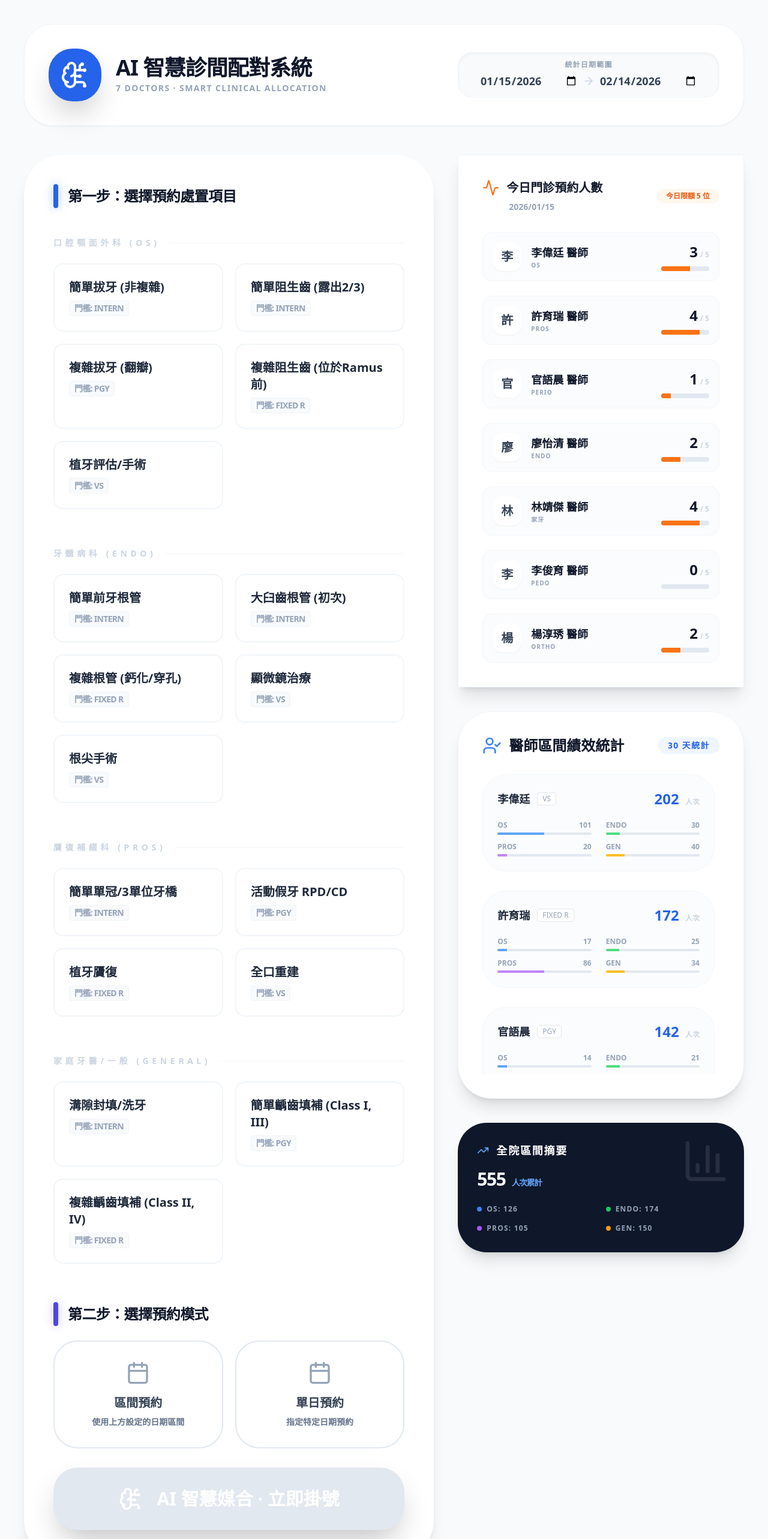
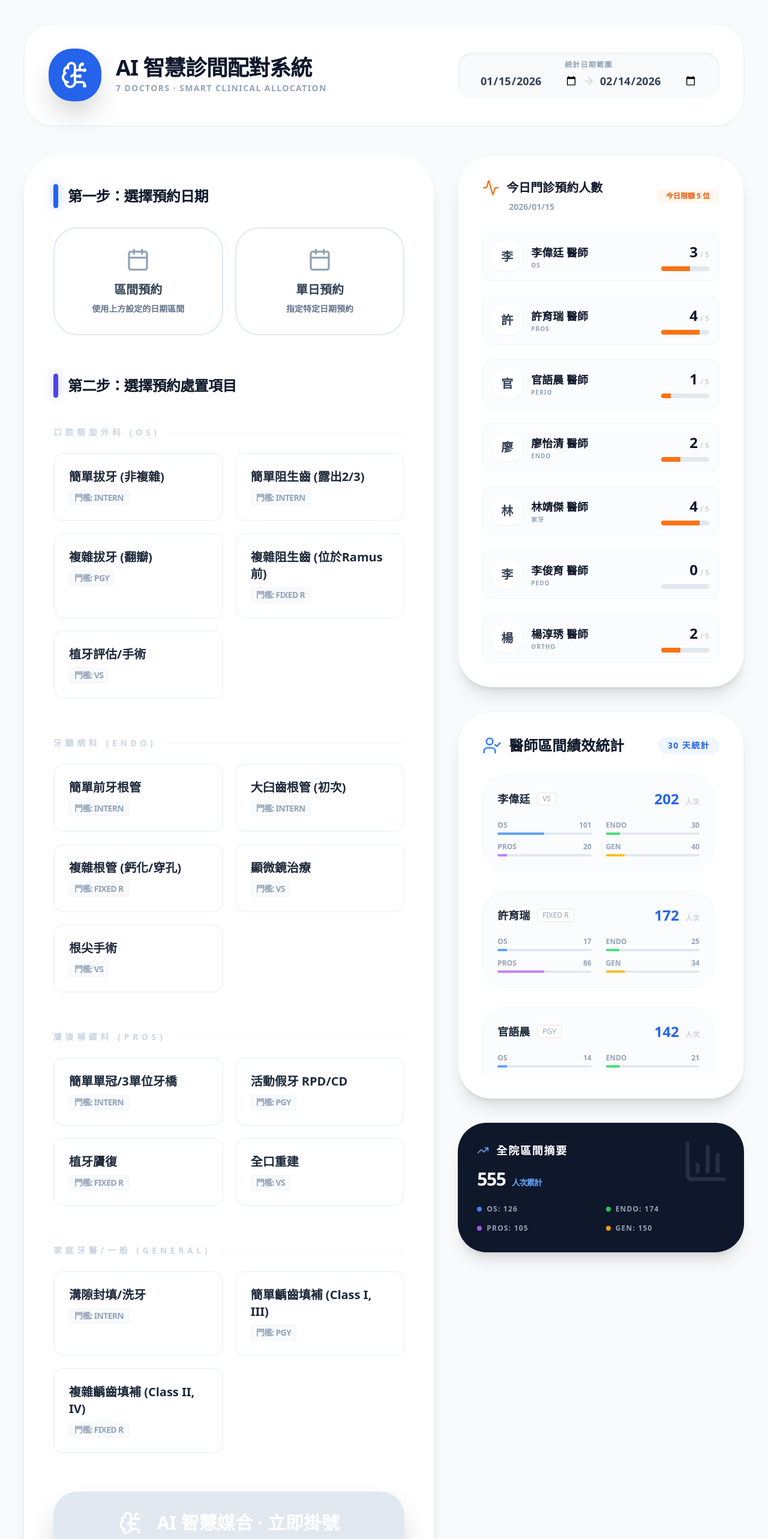
Before and after one commit to chylio/ttextt, a React (Vite) app: page / in a window 1280 px wide. Shown: the top 2566 px of the page at 60% size. Built offline with nearby package versions, Linux system fonts and the light colour scheme.

Commit message:
Update App.jsx

```diff
--- a/src/App.jsx
+++ b/src/App.jsx
@@ -25,21 +25,21 @@ export default function App() {
   const [bookedDoctor, setBookedDoctor] = useState(null);
   const [isMatching, setIsMatching] = useState(false);
 
-  // 新增：預約模式（'range' 區間 或 'single' 單日）
+  // 預約模式（'range' 區間 或 'single' 單日）
   const [bookingMode, setBookingMode] = useState("");
 
-  // 新增：單日預約日期
+  // 單日預約日期
   const [singleDate, setSingleDate] = useState("");
 
-  // 新增：實際預約的日期
+  // 實際預約的日期
   const [bookedDate, setBookedDate] = useState(null);
 
-  // 新增：追蹤實際預約的統計數據
+  // 追蹤實際預約的統計數據
   const [actualBookingStats, setActualBookingStats] = useState({
-    total:  0,
-    os: 0,
-    endo: 0,
-    pros:  0,
+    total: 0,
+    os:  0,
+    endo:  0,
+    pros: 0,
     gen: 0,
   });
 
@@ -64,7 +64,7 @@ export default function App() {
       total: clinicStats.total + actualBookingStats.total,
       os: clinicStats.os + actualBookingStats.os,
       endo: clinicStats.endo + actualBookingStats.endo,
-      pros: clinicStats.pros + actualBookingStats. pros,
+      pros: clinicStats.pros + actualBookingStats.pros,
       gen: clinicStats.gen + actualBookingStats.gen,
     }),
     [clinicStats, actualBookingStats]
@@ -79,12 +79,12 @@ export default function App() {
   const getTodayDate = () => {
     const today = new Date();
     const year = today.getFullYear();
-    const month = String(today.getMonth() + 1).padStart(2, '0');
+    const month = String(today. getMonth() + 1).padStart(2, '0');
     const day = String(today.getDate()).padStart(2, '0');
     return `${year}/${month}/${day}`;
   };
 
-  // 新增：計算優先預約日期（從區間中選擇最早的日期）
+  // 計算優先預約日期（從區間中選擇最早的日期）
   const calculatePreferredDate = () => {
     if (bookingMode === 'single' && singleDate) {
       return singleDate;
@@ -116,7 +116,7 @@ export default function App() {
         // 更新醫師的每日預約數
         setDoctors((prev) =>
           prev.map((d) =>
-            d.id === result.id ? { ...d, dailyCount: d.dailyCount + 1 } : d
+            d.id === result.id ?  { ...d, dailyCount: d.dailyCount + 1 } : d
           )
         );
 
@@ -133,9 +133,9 @@ export default function App() {
           selectedTreatments.forEach((treatment) => {
             const category = treatment.category;
             if (category === "os") {
-              newStats. os += 1;
+              newStats.os += 1;
             } else if (category === "endo") {
-              newStats. endo += 1;
+              newStats.endo += 1;
             } else if (category === "pros") {
               newStats.pros += 1;
             } else if (category === "general") {
@@ -208,47 +208,19 @@ export default function App() {
         </div>
 
         {! bookedDoctor ? (
-          <div className="grid grid-cols-1 lg:grid-cols-12 gap-10 animate-in fade-in duration-700">
-            {/* 左側：處置選擇 */}
+          <div className="grid grid-cols-1 lg: grid-cols-12 gap-10 animate-in fade-in duration-700">
+            {/* 左側：預約日期與處置選擇 */}
             <div className="lg:col-span-7 bg-white p-12 rounded-[4rem] shadow-xl border border-white relative overflow-hidden">
-              <div className="flex items-center gap-4 mb-12">
-                <div className="w-2 h-10 bg-blue-600 rounded-full shadow-[0_0_15px_rgba(37,99,235,0.4)]"></div>
-                <h2 className="text-2xl font-black text-slate-900 tracking-tight">
-                  第一步：選擇預約處置項目
-                </h2>
-              </div>
-
-              <div className="space-y-16">
-                {Object.entries(TREATMENT_DATA).map(([category, items]) => (
-                  <div key={category}>
-                    <h3 className="text-sm font-black text-slate-300 uppercase tracking-[0.4em] mb-6 flex items-center gap-4">
-                      {category} <div className="flex-1 h-[1.5px] bg-slate-50"></div>
-                    </h3>
-
-                    <div className="grid grid-cols-1 sm:grid-cols-2 gap-5">
-                      {items.map((item) => (
-                        <TreatmentItem
-                          key={item.id}
-                          item={item}
-                          isSelected={!! selectedTreatments.find((t) => t.id === item.id)}
-                          onToggle={handleToggle}
-                        />
-                      ))}
-                    </div>
-                  </div>
-                ))}
-              </div>
-
-              {/* 新增：預約模式選擇 */}
-              <div className="mt-16 space-y-6">
-                <div className="flex items-center gap-4">
-                  <div className="w-2 h-10 bg-indigo-600 rounded-full shadow-[0_0_15px_rgba(99,102,241,0.4)]"></div>
+              {/* 第一步：選擇預約日期 */}
+              <div className="mb-16">
+                <div className="flex items-center gap-4 mb-8">
+                  <div className="w-2 h-10 bg-blue-600 rounded-full shadow-[0_0_15px_rgba(37,99,235,0.4)]"></div>
                   <h2 className="text-2xl font-black text-slate-900 tracking-tight">
-                    第二步：選擇預約模式
+                    第一步：選擇預約日期
                   </h2>
                 </div>
 
-                <div className="grid grid-cols-1 sm:grid-cols-2 gap-5">
+                <div className="grid grid-cols-1 sm:grid-cols-2 gap-5 mb-6">
                   <button
                     onClick={() => {
                       setBookingMode('range');
@@ -256,12 +228,12 @@ export default function App() {
                     }}
                     className={`p-8 rounded-[2.5rem] border-2 transition-all ${
                       bookingMode === 'range'
-                        ? 'bg-indigo-50 border-indigo-500 shadow-lg'
-                        : 'bg-white border-slate-200 hover:border-indigo-300'
+                        ? 'bg-blue-50 border-blue-500 shadow-lg'
+                        : 'bg-white border-slate-200 hover:border-blue-300'
                     }`}
                   >
-                    <Calendar className={`mx-auto mb-4 ${bookingMode === 'range' ? 'text-indigo-600' : 'text-slate-400'}`} size={40} />
-                    <h3 className={`text-xl font-black mb-2 ${bookingMode === 'range' ? 'text-indigo-900' : 'text-slate-700'}`}>
+                    <Calendar className={`mx-auto mb-4 ${bookingMode === 'range' ?  'text-blue-600' : 'text-slate-400'}`} size={40} />
+                    <h3 className={`text-xl font-black mb-2 ${bookingMode === 'range' ? 'text-blue-900' : 'text-slate-700'}`}>
                       區間預約
                     </h3>
                     <p className="text-sm font-bold text-slate-500">
@@ -273,12 +245,12 @@ export default function App() {
                     onClick={() => setBookingMode('single')}
                     className={`p-8 rounded-[2.5rem] border-2 transition-all ${
                       bookingMode === 'single'
-                        ?  'bg-indigo-50 border-indigo-500 shadow-lg'
-                        :  'bg-white border-slate-200 hover:border-indigo-300'
+                        ?  'bg-blue-50 border-blue-500 shadow-lg'
+                        : 'bg-white border-slate-200 hover:border-blue-300'
                     }`}
                   >
-                    <Calendar className={`mx-auto mb-4 ${bookingMode === 'single' ? 'text-indigo-600' : 'text-slate-400'}`} size={40} />
-                    <h3 className={`text-xl font-black mb-2 ${bookingMode === 'single' ? 'text-indigo-900' :  'text-slate-700'}`}>
+                    <Calendar className={`mx-auto mb-4 ${bookingMode === 'single' ? 'text-blue-600' : 'text-slate-400'}`} size={40} />
+                    <h3 className={`text-xl font-black mb-2 ${bookingMode === 'single' ? 'text-blue-900' : 'text-slate-700'}`}>
                       單日預約
                     </h3>
                     <p className="text-sm font-bold text-slate-500">
@@ -289,19 +261,50 @@ export default function App() {
 
                 {/* 單日預約日期選擇器 */}
                 {bookingMode === 'single' && (
-                  <div className="bg-indigo-50 p-8 rounded-[2.5rem] border-2 border-indigo-200 animate-in slide-in-from-top duration-500">
-                    <label className="block text-sm font-black text-indigo-900 mb-3 uppercase tracking-widest">
+                  <div className="bg-blue-50 p-8 rounded-[2.5rem] border-2 border-blue-200 animate-in slide-in-from-top duration-500">
+                    <label className="block text-sm font-black text-blue-900 mb-3 uppercase tracking-widest">
                       選擇預約日期
                     </label>
                     <input
                       type="date"
                       value={singleDate}
-                      onChange={(e) => setSingleDate(e.target.value)}
+                      onChange={(e) => setSingleDate(e.target. value)}
                       min={todayISO()}
-                      className="w-full p-4 rounded-2xl border-2 border-indigo-300 focus:border-indigo-500 focus:ring-0 text-lg font-bold text-slate-700"
+                      className="w-full p-4 rounded-2xl border-2 border-blue-300 focus:border-blue-500 focus:ring-0 text-lg font-bold text-slate-700"
                     />
                   </div>
                 )}
+              </div>
+
+              {/* 第二步：選擇預約處置項目 */}
+              <div className="mb-16">
+                <div className="flex items-center gap-4 mb-12">
+                  <div className="w-2 h-10 bg-indigo-600 rounded-full shadow-[0_0_15px_rgba(99,102,241,0.4)]"></div>
+                  <h2 className="text-2xl font-black text-slate-900 tracking-tight">
+                    第二步：選擇預約處置項目
+                  </h2>
+                </div>
+
+                <div className="space-y-16">
+                  {Object.entries(TREATMENT_DATA).map(([category, items]) => (
+                    <div key={category}>
+                      <h3 className="text-sm font-black text-slate-300 uppercase tracking-[0.4em] mb-6 flex items-center gap-4">
+                        {category} <div className="flex-1 h-[1.5px] bg-slate-50"></div>
+                      </h3>
+
+                      <div className="grid grid-cols-1 sm:grid-cols-2 gap-5">
+                        {items.map((item) => (
+                          <TreatmentItem
+                            key={item.id}
+                            item={item}
+                            isSelected={!! selectedTreatments.find((t) => t.id === item.id)}
+                            onToggle={handleToggle}
+                          />
+                        ))}
+                      </div>
+                    </div>
+                  ))}
+                </div>
               </div>
 
               <button
@@ -312,7 +315,7 @@ export default function App() {
                   (bookingMode === 'single' && !singleDate) ||
                   isMatching
                 }
-                className="w-full mt-8 bg-slate-900 hover:bg-blue-600 disabled:bg-slate-200 text-white font-black py-8 rounded-[2.5rem] shadow-2xl transition-all flex items-center justify-center gap-6 text-3xl active:scale-95"
+                className="w-full bg-slate-900 hover:bg-blue-600 disabled:bg-slate-200 text-white font-black py-8 rounded-[2.5rem] shadow-2xl transition-all flex items-center justify-center gap-6 text-3xl active:scale-95 disabled:cursor-not-allowed"
               >
                 {isMatching ? (
                   <div className="animate-spin rounded-full h-8 w-8 border-4 border-white border-t-transparent" />
@@ -327,7 +330,7 @@ export default function App() {
             {/* 右側資訊欄 */}
             <div className="lg:col-span-5 space-y-10">
               {/* 今日門診預約人數 */}
-              <div className="bg-white p-10 rounded-[3. 5rem] border border-blue-50 shadow-xl relative overflow-hidden">
+              <div className="bg-white p-10 rounded-[3.5rem] border border-blue-50 shadow-xl relative overflow-hidden">
                 <div className="flex items-center justify-between mb-8">
                   <div>
                     <h2 className="text-xl font-black text-slate-900 flex items-center gap-3">
@@ -357,7 +360,7 @@ export default function App() {
                               : "bg-white text-slate-700"
                           }`}
                         >
-                          {doc.name[0]}
+                          {doc. name[0]}
                         </div>
                         <div>
                           <p className="text-lg font-black text-slate-900">{doc.name} 醫師</p>
@@ -438,7 +441,7 @@ export default function App() {
                                       ? "bg-blue-400"
                                       : key === "endo"
                                       ? "bg-green-400"
-                                      :  key === "pros"
+                                      : key === "pros"
                                       ? "bg-purple-400"
                                       : "bg-amber-400"
                                   }`}
@@ -472,10 +475,10 @@ export default function App() {
                       <div className="w-2 h-2 rounded-full bg-blue-500"></div> OS:  {displayStats.os}
                     </div>
                     <div className="flex items-center gap-2">
-                      <div className="w-2 h-2 rounded-full bg-green-500"></div> Endo: {displayStats.endo}
+                      <div className="w-2 h-2 rounded-full bg-green-500"></div> Endo: {displayStats. endo}
                     </div>
                     <div className="flex items-center gap-2">
-                      <div className="w-2 h-2 rounded-full bg-purple-500"></div> Pros: {displayStats.pros}
+                      <div className="w-2 h-2 rounded-full bg-purple-500"></div> Pros: {displayStats. pros}
                     </div>
                     <div className="flex items-center gap-2">
                       <div className="w-2 h-2 rounded-full bg-amber-500"></div> Gen: {displayStats.gen}
```
